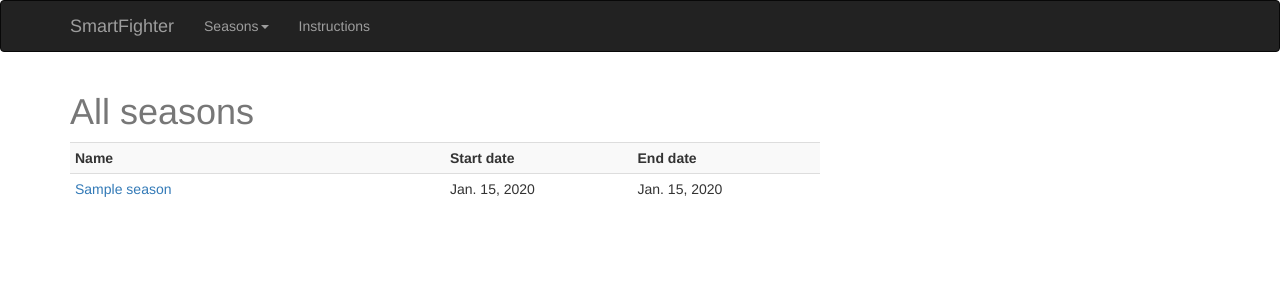
After one commit to gbandet/smartfighter, a Django app: template site/smartfighter/templates/front/season_list.html in a window 1280 px wide. The commit adds this page. Shown: the top 300 px of the page. Run offline with Django 3.2, Linux system fonts and the light colour scheme; the template is opened without the code that fills it: most values are stand-ins (such as "Sample title", 1, 10 or a date in 2020); some libraries are stand-ins or nearby versions.

Commit message:
Add a list of seasons.

```diff
--- a/site/smartfighter/front/urls.py
+++ b/site/smartfighter/front/urls.py
@@ -1,11 +1,12 @@
 from django.conf.urls import url
 
-from smartfighter.front.views import BaseView, IndexView, PlayerView, SeasonView, UnrankedView
+from smartfighter.front.views import BaseView, IndexView, PlayerView, SeasonListView, SeasonView, UnrankedView
 
 
 urlpatterns = [
     url(r'^$', IndexView.as_view(), name='index'),
     url(r'^season/(?P<season_id>\d+)$', SeasonView.as_view(), name='season'),
+    url(r'^season$', SeasonListView.as_view(), name='season-list'),
     url(r'^unranked$', UnrankedView.as_view(), name='unranked'),
     url(r'^player/(?P<name>.*)$', PlayerView.as_view(), name='player'),
     url(r'^instructions', BaseView.as_view(template_name='front/instructions.html'),
--- a/site/smartfighter/templates/front/base.html
+++ b/site/smartfighter/templates/front/base.html
@@ -21,7 +21,7 @@
               <li><a href="{% url 'season' season_id=season.id %}">{{ season.name }}</a></li>
               {% endfor %}
               <li role="separator" class="divider"></li>
-              <li><a href="#">More seasons</a></li>
+              <li><a href="{% url 'season-list' %}">More seasons</a></li>
             </ul>
           </li>
           <li class="{% block instructions_tab_class %}{% endblock %}">
--- /dev/null
+++ b/site/smartfighter/templates/front/season_list.html
@@ -0,0 +1,29 @@
+{% extends "front/base.html" %}
+{% load static %}
+{% load ranking %}
+{% block ranking_tab_class %}active{% endblock %}
+{%block body %}
+<div class="container">
+  <div class="header clearfix">
+    <h1 class="text-muted">All seasons</h1>
+  </div>
+  <div class="row">
+    <div class="col-md-8">
+      <table class="table table-condensed table-striped">
+        <tr>
+          <th class="col-md-6">Name</td>
+          <th class="col-md-3">Start date</td>
+          <th class="col-md-3">End date</td>
+        </tr>
+        {% for season in seasons %}
+        <tr>
+          <td class="col-md-6"><a href="{% url 'season' season_id=season.id %}">{{ season.name }}</a></td>
+          <td class="col-md-3">{{ season.start_date|date }}</td>
+          <td class="col-md-3">{{ season.end_date|date }}</td>
+        </tr>
+        {% endfor %}
+      </table>
+    </div>
+  </div>
+</div>
+{% endblock %}
```
Also changed, not shown: site/smartfighter/front/views.py (+9 -0 lines).
